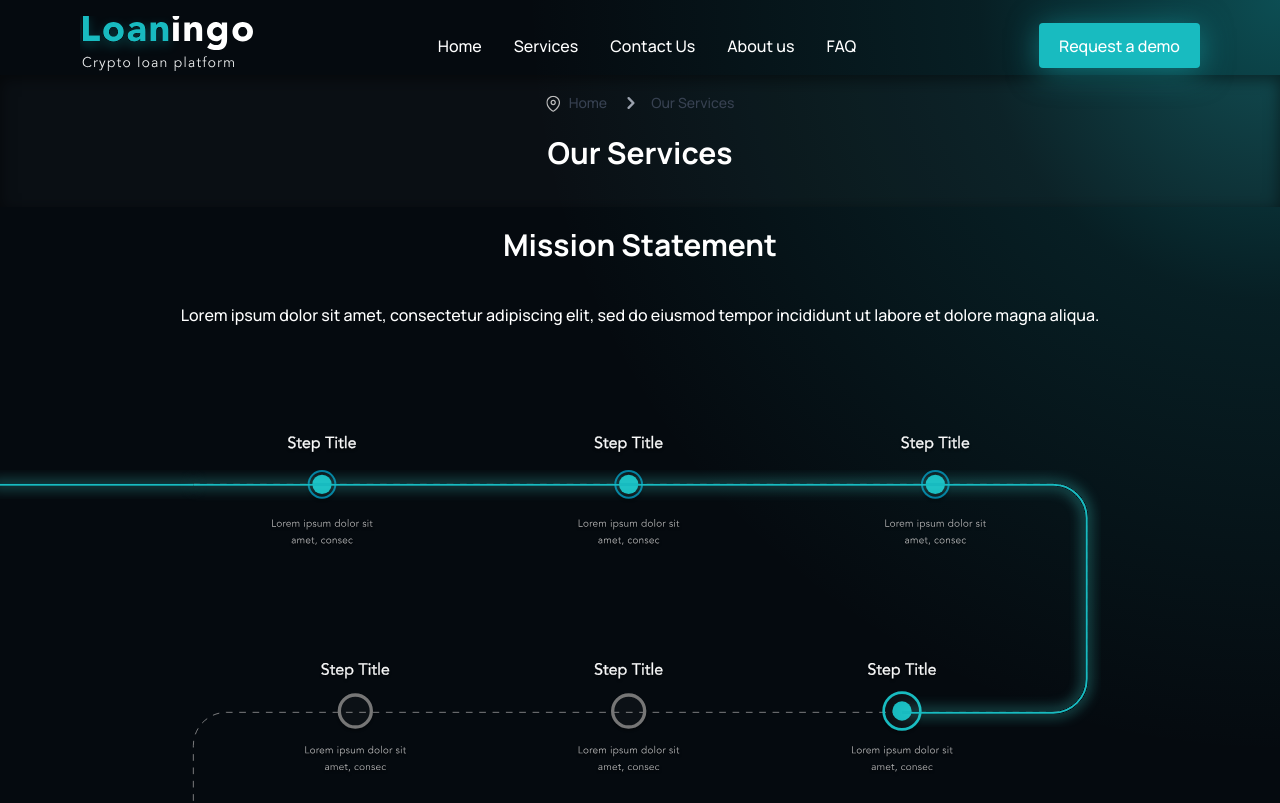
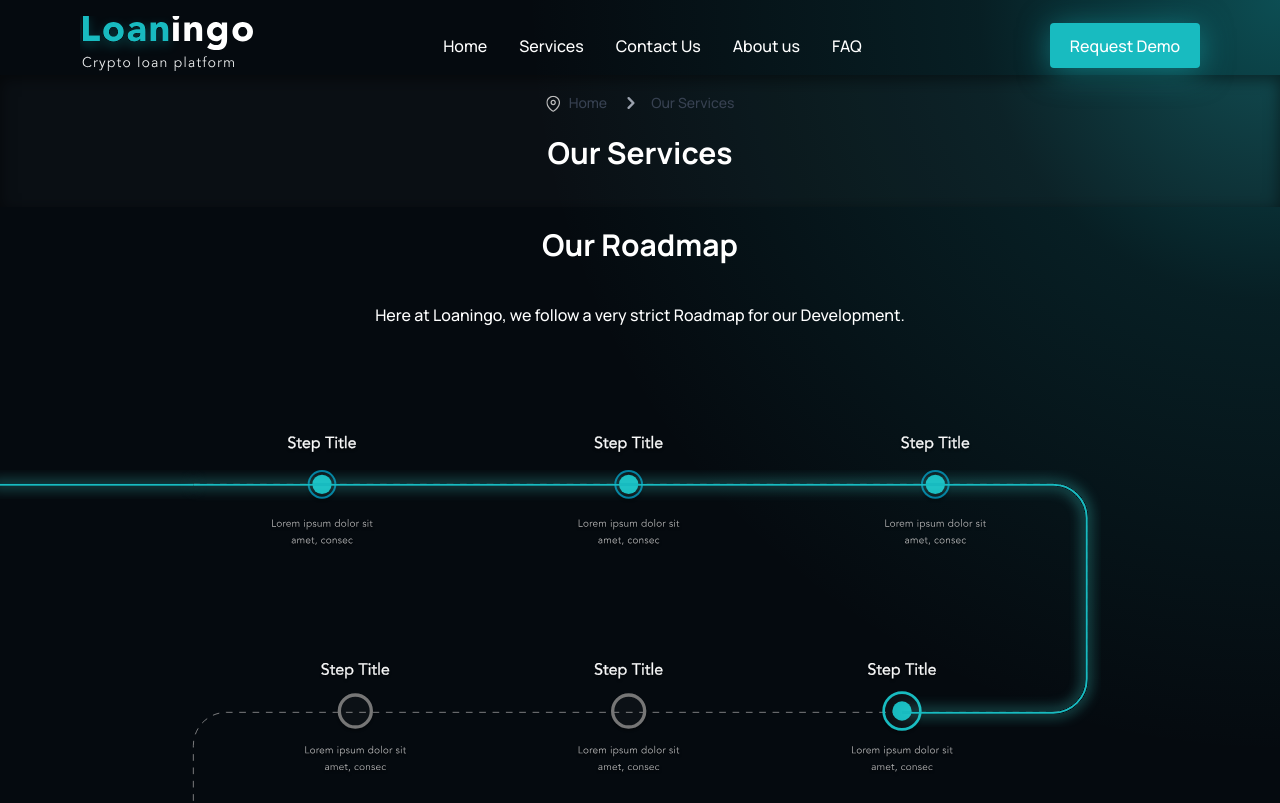
Before and after one commit to alirezakm10/loaningo-frontend, a Next.js app: page /services in a window 1280 px wide. Shown: the top 803 px of the page. Built offline with nearby package versions, Linux system fonts and the light colour scheme.

Commit message:
roadmap header, added faq, translations

```diff
--- a/pages/services.jsx
+++ b/pages/services.jsx
@@ -85,8 +85,8 @@ const services = () => {
       </section>
 
       <div className=" container mx-auto text-center flex flex-col gap-4 mb-[100px]">
-        <h1 className="text-3xl font-bold">{t('missionTitle')}</h1>
-        <p>{t('missionSubTitle')}</p>
+        <h1 className="text-3xl font-bold">{t('RoadMapTitleP')}</h1>
+        <p>{t('RoadMapSubtitle')}</p>
       </div>
 
       {/* roadmap illustration start */}
--- a/public/locales/en/en.json
+++ b/public/locales/en/en.json
@@ -1,82 +1,89 @@
 {
-   "heroHeaderTitle":"We Loan Crypto",
-   "heroHeaderBreakTitle":"easy and fast",
-   "heroHeaderContent":"Lorem ipsum dolor sit amet, consectetur adipiscing elit, sed do eiusmod tempor incididunt ut labore et dolore magna aliqua.",
-   "requestDemoBtn":"Request a demo",
-   "learnAboutBtn":"Learn About",
-   "learnMoreBtn":"Learn more",
+   "heroHeaderTitle":"Crypto Lending Platofrm",
+   "heroHeaderBreakTitle":"borrow, earn interest",
+   "heroHeaderContent":"Grow your crypto capital and keep it secure with our fully decentralized, community governed services.",
+   "requestDemoBtn":"Request Demo",
+   "learnAboutBtn":"Learn More",
+   "learnMoreBtn":"Learn More",
    "ourServicesBtn":"Our Services",
-   "moreAboutusBtn":"More about us",
    "moreAboutUsBtn":"More about us",
    "submitFormBtn":"Submit Form",
-   "hero2suptitle":"lorem sdfgsdh adf ndfsd fdf",
-   "hero2title":"About us",
-   "hero2content":"Lorem ipsum dolor sit amet, consectetur adipiscing elit, sed do eiusmod tempor incididunt ut labore et dolore magna aliqua. Ut enim ad minim veniam, quis nostrud exercitation ullamco laboris nisi ut aliquip ex ea commodo consequat.",
+   "hero2suptitle":"Learn more about Loaningo",
+   "hero2title":"About Us",
+   "hero2content":"Welcome to Loaningo, the crypto lending platform committed to security, transparency, and decentralization. We use blockchain technologies to protect your assets and offer peer-to-peer lending options that eliminate intermediaries. Join us and experience the future of lending!",
    "heroBtn11":"More about us",
 
-   "missionTitle":"Mission Statement",
-   "missionSubTitle":"Lorem ipsum dolor sit amet, consectetur adipiscing elit, sed do eiusmod tempor incididunt ut labore et dolore magna aliqua.",
-   "missionCard1":"Ut enim ad minim",
-   "missionCard1body":"Lorem ipsum dolor sit amet, consectetur adipiscing elit, sed do eiusmod .",
-   "missionCard2":"Duis aute irure",
-   "missionCard2body":"Lorem ipsum, dolor sit amet consectetur adipisicing elit. Ut sit vitae, nemo amet enim et quibusdam temporibus. Odio, nisi velit.",
-   "missionCard3":"Voluptate in this",
-   "missionCard3body":"Lorem ipsum dolor sit amet, consectetur adipiscing elit, sed do .",
+   "missionTitle":"Our Mission",
+   "missionSubTitle":"Here at Loaningo, we have set out to revolutionize lending with secure, transparent, and decentralized solutions that empower borrowers and lenders.",
+   "missionCard1":"Capital Guarantee",
+   "missionCard1body":"At Loaningo, our mission is to ensure the security of your assets through the use of advanced blockchain technology and encryption techniques.",
+   "missionCard2":"Speed And Convenience",
+   "missionCard2body":"Our goal at Loaningo is to provide instant lending and borrowing services that enable you to take control of your finances on your own terms.",
+   "missionCard3":"Transparency",
+   "missionCard3body":"We are committed to transparency in all our dealings, leveraging smart contracts to automate lending processes and providing open and honest communication with our clients.",
 
    "hiwTitle":"How its Works",
-   "hiwSubtitle":"Lorem ipsum dolor sit amet, consectetur adipiscing elit, sed do eiusmod tempor incididunt ut labore et dolore magna aliqua.",
+   "hiwSubtitle":"you can get up and running with Loaningo in 3 easy steps.",
    "hiwNumOne":"1",
-   "hiwTitleOne":"Ut enim ad minim",
-   "hiwContentOne":"Lorem ipsum dolor sit amet, consectetur adipiscing elit, sed do eiusmod .",
+   "hiwTitleOne":"Deposit your cryptocurrency",
+   "hiwContentOne":"You can deposit your cryptocurrency into your Loaningo account to use as collateral for a loan or to lend to other users.",
    "hiwNumTwo":"2",
-   "hiwTitleTwo":"Duis aute irure",
-   "hiwContentTwo":"Lorem ipsum, dolor sit amet consectetur adipisicing elit. Ut sit vitae, nemo amet enim et quibusdam temporibus. Odio, nisi velit.",
+   "hiwTitleTwo":"Borrow or lend",
+   "hiwContentTwo":"Once you have deposited your cryptocurrency, you can choose to borrow from other users or lend your cryptocurrency to earn interest.",
    "hiwNumThree":"3",
-   "hiwTitleThree":"Voluptate in this",
-   "hiwContentThree":"Lorem ipsum dolor sit amet, consectetur adipiscing elit, sed do .",
+   "hiwTitleThree":"Repay or collect interest",
+   "hiwContentThree":"you can repay your loan plus interest over a set period of time, or collect interest payments as borrowers repay their loans.",
 
-   "advSuptitle":"Why should choose us ?",
+   "advSuptitle":"Why should choose us?",
    "advTitle":"Our Advantages",
-   "advContent":"Lorem ipsum dolor sit amet, consectetur adipiscing elit, sed do eiusmod tempor incididunt ut labore et dolore magna aliqua. Ut enim ad minim veniam, quis nostrud exercitation ullamco laboris nisi ut aliquip ex ea commodo consequat.",
+   "advContent":"At Loaningo, we offer asset security, instant services, flexibility, and transparency. Our blockchain technology ensures asset security, while our peer-to-peer lending options provide flexibility. We provide open and honest communication, leveraging smart contracts for transparency in lending processes.",
    "advCard1title":"Asset security",
-   "advCard1body":"Ut enim ad minim nostrud exercitation",
+   "advCard1body":"Blockchain-based asset protection",
    "advCard2title":"Instant service",
-   "advCard2body":"laboris nisi ut commodo consequat.",
+   "advCard2body":"Fast and efficient lending services.",
    "advCard3title":"Flexibility",
-   "advCard3body":"Ut enim ad minim nostrud exercitation",
-   "advCard4title":"Asset security",
-   "advCard4body":"Ut enim eniam, quis nostrud exercitation",
+   "advCard3body":"Customizable and peer-to-peer lending",
+   "advCard4title":"Transparency",
+   "advCard4body":"Open and honest communication using smart contracts",
 
 
 
 
    "serviceTitle":"Service Summary",
-   "serviceSubtitle":"Lorem ipsum dolor sit amet, consectetur adipiscing elit, sed do eiusmod tempor incididunt ut labore et dolore magna aliqua.",
+   "serviceSubtitle":"Borrow cryptocurrency with collateral and earn rewards by staking on Loaningo's user-friendly platform.",
    "serviceCardOneTitle":"Loan",
-   "serviceCardOneContent":"Lorem ipsum dolor sit amet consectetur adipisicing elit. Sapiente id quos earum cupiditate amet voluptates?",
+   "serviceCardOneContent":"Get a loan by depositing cryptocurrency as collateral. With customizable terms and competitive rates.",
    "serviceCardTwoTitle":"Stake",
-   "serviceCardTwoContent":"Lorem ipsum dolor sit amet consectetur adipisicing elit. Sapiente id quos earum cupiditate amet voluptates?",
+   "serviceCardTwoContent":"Earn rewards by locking cryptocurrency as collateral. with a user-friendly interface and flexible staking options.",
    "servcieBtn":"Service Page",
 
 
    "faqTitle":"FAQ",
-   "faqSubtitle":"Lorem ipsum dolor sit amet, consectetur adipiscing elit, sed do eiusmod tempor incididunt ut labore et dolore magna aliqua.",
+   "faqSubtitle":"Have questions? We've got answers! Check out our frequently asked questions about Loaningo's services and platform.",
    "faqSearchPlaceholder":"Search..",
-   "q1":"Lorem ipsum dolor sit amet ?",
-   "a1":"Lorem ipsum dolor sit amet, consectetur adipiscing elit, sed do eiusmod tempor incididunt ut labore et dolore magna aliqua. Ut enim ad minim veniam, quis nostrud exercitation ullamco laboris nisi ut aliquip ex ea commodo consequat.",
-   "q2":"Lorem ipsum dolor sit amet Lorem ipsum dolor sit amet?",
-   "a2":"Lorem ipsum dolor sit amet, consectetur adipiscing elit, sed do eiusmod tempor incididunt ut labore et dolore magna aliqua. Ut enim ad minim veniam, quis nostrud exercitation ullamco laboris nisi ut aliquip ex ea commodo consequat.",
-   "q3":"Lorem ipsum dolor sit amet a part ?",
-   "a3":"Lorem ipsum dolor sit amet, consectetur adipiscing elit, sed do eiusmod tempor incididunt ut labore et dolore magna aliqua. Ut enim ad minim veniam, quis nostrud exercitation ullamco laboris nisi ut aliquip ex ea commodo consequat.",
-   "q4":"Witch Lorem ipsum dolor sit amet a part ?",
-   "a4":"Lorem ipsum dolor sit amet, consectdfstgetur adipiscing elit, sed do eiusmod tempor incididunt ut labore et dolore magna aliqua. Ut enim ad minim veniam, quis nostrud exercitation ullamco laboris nisi ut aliquip ex ea commodo consequat.",
+   "q1":"How does Loaningo ensure the security of my assets?",
+   "a1":"Loaningo uses advanced blockchain technology and encryption techniques to ensure the safety and protection of your assets.",
+   "q2":"What kind of collateral can I use to secure a loan with Loaningo?",
+   "a2":"Loaningo accepts a variety of cryptocurrencies as collateral, including Bitcoin, Ethereum, and Litecoin and stable-coins like USDT and DAI.",
+   "q3":"Can I repay my loan early without penalty?",
+   "a3":"Yes, Loaningo allows borrowers to repay their loans early without any additional fees or penalties.",
+   "q4":"How are staking rewards calculated on Loaningo?",
+   "a4":"Staking rewards on Loaningo are calculated based on the amount of cryptocurrency staked, the duration of the stake, and the current market conditions.",
+   "q5":"Can I change the collateral I use to secure my loan after I've already started the loan process?",
+   "a5":"No, once the loan process has begun, the collateral cannot be changed. However, you can pay off the loan and take out a new loan with a different collateral asset.",
+   "q6":"What happens if the value of my collateral drops during the loan period?",
+   "a6":"If the value of your collateral drops below a certain threshold, Loaningo may initiate a margin call or liquidation of the collateral to protect the lender's investment.",
+   "q7":"How do I withdraw my staking rewards from Loaningo?",
+   "a7":"Staking rewards are automatically credited to your Loaningo account, and you can withdraw them at any time.",
+   "q8":"What happens if I miss a loan repayment deadline?",
+   "a8":"If you miss a repayment deadline, Loaningo may charge additional fees and interest, and may also initiate a margin call or liquidation of the collateral to recover the loan amount.",
    "faqUnderBox":"Don't find your answer?",
    "faqBtn":"See All Questions",
 
 
-   "ctaSuptitle":"Wanna a crypto loan",
-   "ctaTitle":"Call To Action",
-   "ctaSubtitle":"Lorem ipsum dolor sit amet, consectetur adipiscing elit",
+   "ctaSuptitle":"Want to learn more?",
+   "ctaTitle":"Get in touch",
+   "ctaSubtitle":"You can read more about Loaningo and our services, or request a Demo.",
 
    "footerSec1Title":"Contact Us",
    "footerSec2Title":"Fast Links",
@@ -84,36 +91,38 @@
    "emailText":"Email",
    "emailAddress":"info[at]loaningo.com",
    "phoneText":"Phone",
-   "phoneNumber":"(+21)12345678569",
+   "phoneNumber":"(+98)938-787-0801",
    "home":"Home",
    "faq":"FAQ",
    "aboutus":"About Us",
    "services":"Services",
 
    "cuTitleP":"Contact Us",
-   "cuSubtitlep":"Lorem ipsum dolor sit amet, consectetur adipiscing.",
+   "cuSubtitlep":"Send us a message and we will get back to you shortly.",
    "cuNamePlaceholder":"Your name",
    "cuEmailPlaceholder":"Email address",
    "cuDescPlaceholder":"Type a message",
-   "cuSubmitBtn":"Submit Form",
+   "cuSubmitBtn":"Submit Message",
 
 
    "auTitleP":"About us",
    "auHead1P":"About Loaningo",
-   "auContent1P":"Lorem ipsum dolor sit amet, consectetur adipiscing elit, sed do eiusmod tempor incididunt ut labore et dolore magna aliqua. Ut enim ad minim veniam, quis nostrud exercitation ullamco laboris nisi ut aliquip ex ea commodo consequat. Lorem ipsum dolor sit amet, consectetur adipiscing elit, sed do eiusmod tempor incididunt ut labore et dolore magna aliqua. Ut enim ad minim veniam, quis nostrud exercitation ullamco laboris nisi ut aliquip ex ea commodo consequat.",
+   "auContent1P":"Welcome to Loaningo, a cutting-edge crypto lending platform committed to revolutionizing the traditional lending industry. At Loaningo, we believe in the power of blockchain technology to enable a more secure, transparent, and decentralized financial system. We are dedicated to promoting decentralization by offering peer-to-peer lending options that eliminate the need for intermediaries. Loaningo is proud to offer a platform that empowers borrowers and lenders alike, providing access to fair and equitable lending opportunities in the rapidly evolving world of cryptocurrency. Join us today and experience the future of lending!",
    "auHead2P":"Our Journey",
-   "auContent2P":"Lorem ipsum dolor sit amet, consectetur adipiscing elit, sed do eiusmod tempor incididunt ut labore et dolore magna aliqua. Ut enim ad minim veniam, quis nostrud exercitation ullamco laboris nisi ut aliquip ex ea commodo consequat.",
+   "auContent2P":"our journey as a new startup has been fueled by the passion and skills of our young and energetic team. From the beginning, we set out to challenge the traditional lending industry with innovative solutions that prioritize security, transparency, and decentralization. As we continue to grow, we remain committed to our core values and to providing exceptional service to our clients.",
 
+   "RoadMapTitleP":"Our Roadmap",
+   "RoadMapSubtitle":"Here at Loaningo, we follow a very strict Roadmap for our Development.",
    "srTitleP":"Our Services",
-   "srSubtitle":"Lorem ipsum dolor sit amet, consectetur adipiscing elit, sed doeiusmod tempor incididunt ut labore et dolore magna aliqua.",
+   "srSubtitle":"Borrow cryptocurrency with collateral or earn rewards by staking on Loaningo's platform.",
    "srCard1Title":"Loan",
-   "srCard1Content":"Lorem ipsum dolor sit amet, consectetur adipiscing elit, sed do eiusmod tempor incididunt ut labore et dolore magna aliqua. Ut enim ad minim veniam, quis nostrud exercitation ullamco laboris nisi ut aliquip ex ea commodo consequat.",
+   "srCard1Content":"Loaningo offers lending services where borrowers can receive loans by depositing cryptocurrency as collateral. Borrowers can customize their loan terms and repayment schedules, and Loaningo provides competitive interest rates.",
    "srCard2Title":"Stake",
-   "srCard2Content":"Lorem ipsum dolor sit amet, consectetur adipiscing elit, sed do eiusmod tempor incididunt ut labore et dolore magna aliqua. Ut enim ad minim veniam, quis nostrud exercitation ullamco laboris nisi ut aliquip ex ea commodo consequat.",
+   "srCard2Content":"Loaningo offers staking services for cryptocurrency holders, allowing them to earn rewards by temporarily locking their assets in a smart contract as collateral. Staking rewards can vary based on the cryptocurrency being staked, and Loaningo offers a user-friendly interface for managing stakes.",
 
    "rdTitleP":"Request Demo",
-   "rdContentP":"If you're a sales or marketing professional, you might be searching for an effective tool to collect demo requests from your leads and website visitors. We might be a bit biased, but we believe that Paperform might be a perfect solution. Want to know why? Check out the form template",
-   "rdFormSupTitle":"Lorem ipsum dolor sit amet, consectetur adipiscing .",
+   "rdContentP":"Interested in learning more about Loaningo's innovative crypto lending and staking platform? Request a demo today to experience our user-friendly interface and cutting-edge features. Our team of experienced professionals will guide you through the demo, providing insights on how to get the most out of our platform. Whether you're a potential customer or investor, a demo is the perfect way to discover how Loaningo can help you achieve your financial goals in the world of cryptocurrency.",
+   "rdFormSupTitle":"Send your request and we'll get back to you shortly.",
    "rdEmPlaceholder":"Email address",
    "rdFnPlaceholder":"First name",
    "rdLnPlaceholder":"Last name",
```
Also changed, not shown: initialData.js (+186 -90 lines), 1 other file (tests, documents, lock files or other folders).
